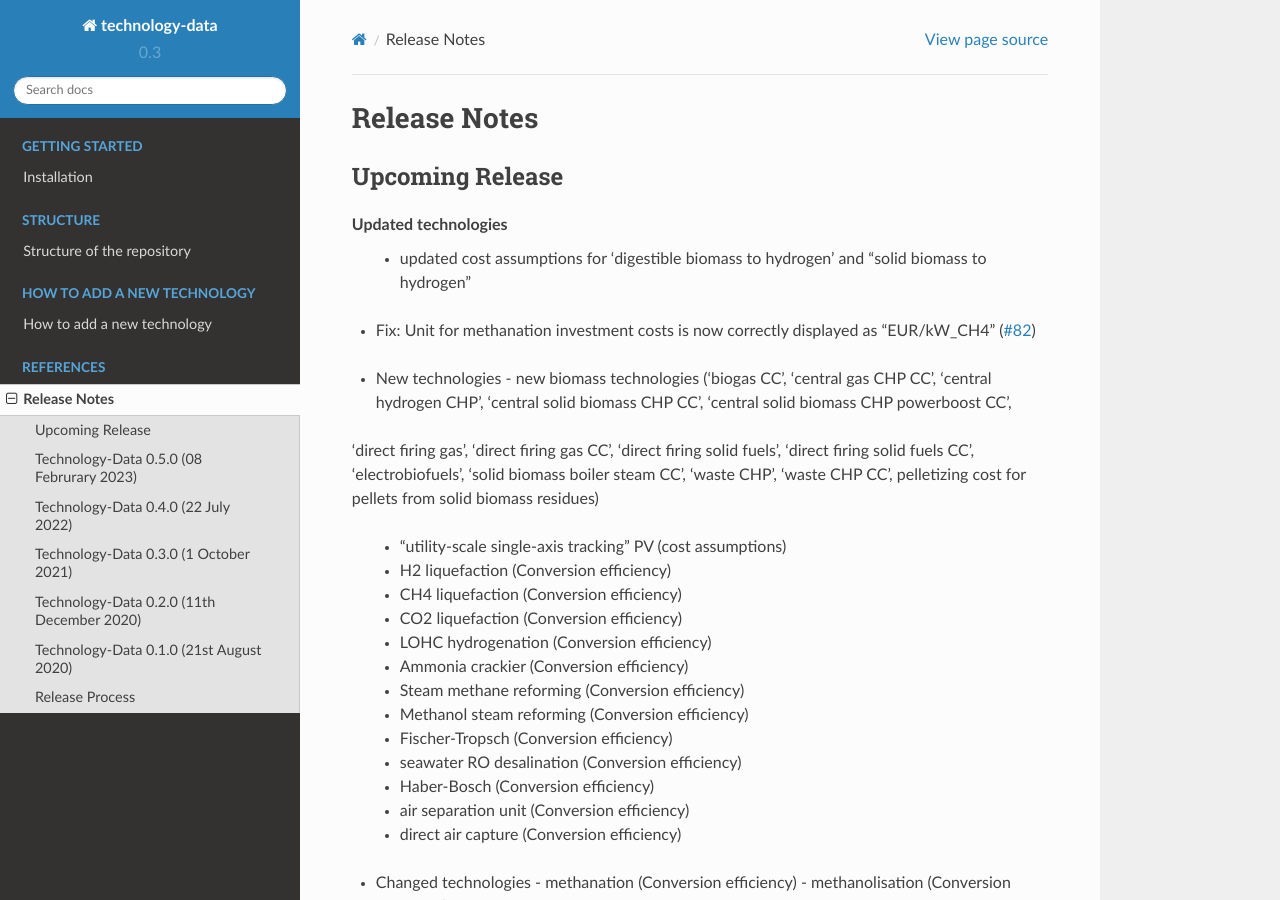
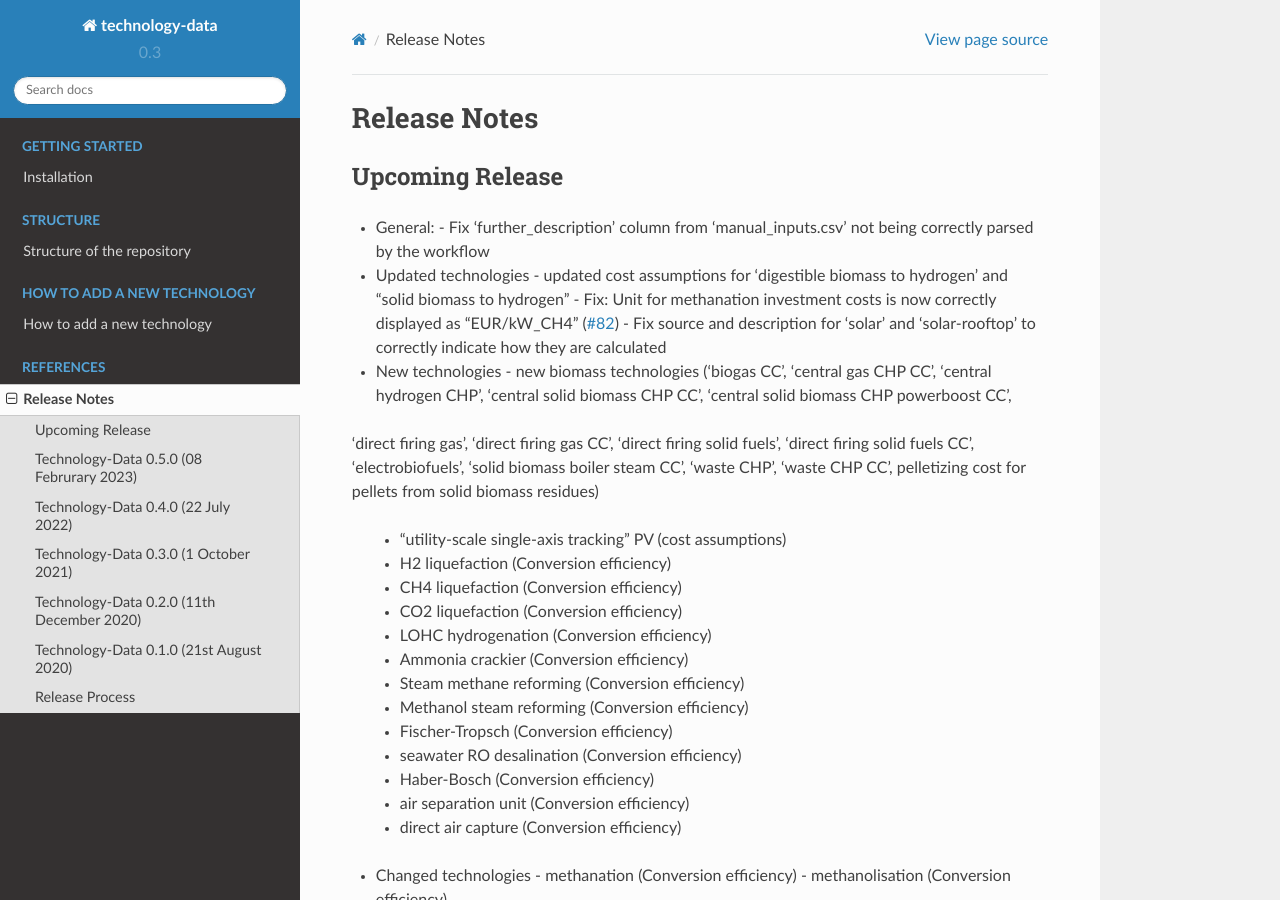
Before and after one commit to PyPSA/technology-data, a Sphinx documentation site: the page built from docs/release_notes.rst, in a window 1280 px wide and 900 px high. Built offline with Sphinx 7.4.7 and the Read the Docs theme 2.0.0, drawn with Linux system fonts in a browser that asks for light colours.

Commit message:
Update release_notes.rst

```diff
--- a/docs/release_notes.rst
+++ b/docs/release_notes.rst
@@ -5,10 +5,13 @@ Release Notes
 Upcoming Release
 ================
 
-Updated technologies
- - updated cost assumptions for 'digestible biomass to hydrogen' and "solid biomass to hydrogen"
-- Fix: Unit for methanation investment costs is now correctly displayed as "EUR/kW_CH4" (`#82 <https://github.com/PyPSA/technology-data/issues/82#event-8638160137>`_)
+* General:
+  - Fix 'further_description' column from 'manual_inputs.csv' not being correctly parsed by the workflow
 
+* Updated technologies
+  - updated cost assumptions for 'digestible biomass to hydrogen' and "solid biomass to hydrogen"
+  - Fix: Unit for methanation investment costs is now correctly displayed as "EUR/kW_CH4" (`#82 <https://github.com/PyPSA/technology-data/issues/82#event-8638160137>`_)
+  - Fix source and description for 'solar' and 'solar-rooftop' to correctly indicate how they are calculated
 
 * New technologies
   - new biomass technologies ('biogas CC', 'central gas CHP CC', 'central hydrogen CHP', 'central solid biomass CHP CC', 'central solid biomass CHP powerboost CC',
```
